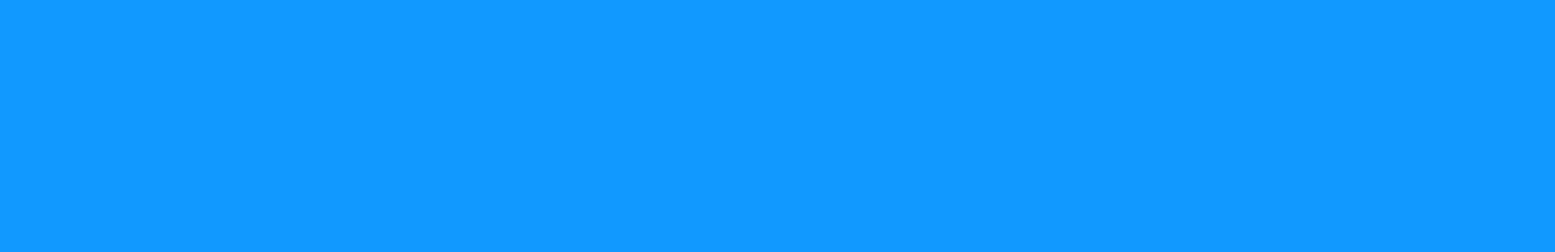
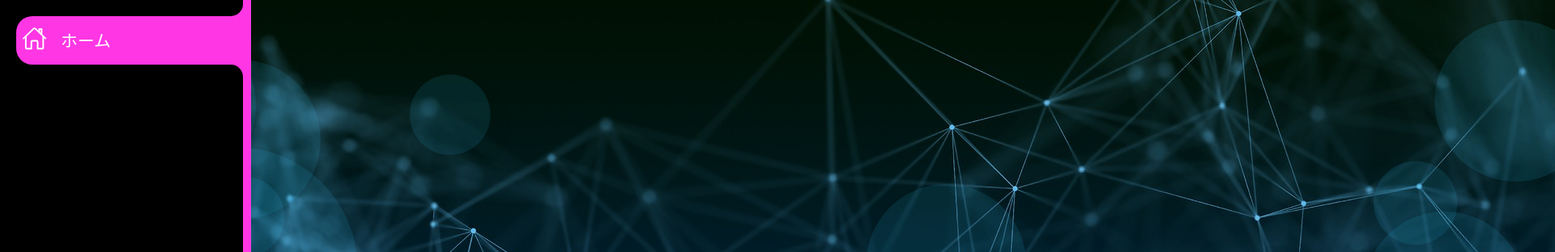
Before and after one commit to tan1mura/deno-shiritori, a plain HTML site: page public/index.html in a window 1280 px wide. Shown: the top 312 px of the page at 81% size, 1920 px wide, since content can reach past the window. Drawn offline with nearby package versions, Linux system fonts and the light colour scheme.

Commit message:
add animation

```diff
--- /dev/null
+++ b/public/header.css
@@ -0,0 +1,105 @@
+* {
+    margin: 0;
+    padding: 0;
+    box-sizing: border-box;
+  }
+
+  body {
+    height: 100vh;
+    overflow: hidden;
+  }
+
+  .navigation {
+    position: relative;
+    height: 100vh;
+    width: 70px;
+    background-color: rgb(0, 0, 0);
+    box-shadow: 10px 0 0 #ff36e4;
+    border-left: 10px solid rgb(0, 0, 0);
+    overflow-x: hidden;
+    transition: all 0.5s;
+    z-index: 100;
+  }
+
+  .navigation:hover {
+    width: 300px;
+  }
+
+  .navigation ul {
+    position: absolute;
+    top: 0;
+    left: 0;
+    width: 100%;
+    padding-top: 20px;
+    padding-left: 10px;
+  }
+
+  .navigation ul li {
+    list-style: none;
+    display: block;
+    position: relative;
+    width: 100%;
+    border-radius: 15px;
+  }
+
+  .navigation ul li:hover {
+    background-color: #20272c5e;
+  }
+
+  .navigation ul li.active {
+    background-color: #ff36e4;
+    border-top-left-radius: 20px;
+    border-bottom-left-radius: 20px;
+  }
+
+  .navigation ul li a {
+    display: block;
+    position: relative;
+    text-decoration: none;
+    color: rgb(255, 255, 255);
+    width: 100%;
+    display: flex;
+    font-size: 1.3rem;
+  }
+
+
+  .navigation ul li.active a::before {
+    content: "";
+    position: absolute;
+    width: 30px;
+    height: 30px;
+    top: -30px;
+    right: 0;
+    border-radius: 50%;
+    box-shadow: 15px 15px 0 #ff36e4;
+  }
+
+  .navigation ul li.active a::after {
+    content: "";
+    position: absolute;
+    width: 30px;
+    height: 30px;
+    top: 60px;
+    right: 0;
+    border-radius: 50%;
+    box-shadow: 15px -15px 0 #ff36e4;
+  }
+
+  .navigation ul li a .icon {
+    display: block;
+    min-width: 45px;
+    height: 60px;
+    line-height: 70px;
+    text-align: center;
+  }
+
+  .navigation ul li a .icon ion-icon {
+    font-size: 1.5em;
+  }
+
+  .navigation ul li a .title {
+    padding-left: 10px;
+    height: 60px;
+    line-height: 60px;
+    white-space: nowrap;
+  }
--- a/public/index.html
+++ b/public/index.html
@@ -1,23 +1,86 @@
 <!DOCTYPE html>
-<html lang="ja">
-<head>
-    <meta charset="UTF-8">
-    <meta http-equiv="X-UA-Compatible" content="IE=edge">
-    <meta name="viewport" content="width=device-width, initial-scale=1.0">
-    <title>Document</title>
-    <link rel="stylesheet" href="./styles.css">
-    <link href="https://cdn.jsdelivr.net/npm/bootstrap@5.0.2/dist/css/bootstrap.min.css" rel="stylesheet" integrity="sha384-EVSTQN3/azprG1Anm3QDgpJLIm9Nao0Yz1ztcQTwFspd3yD65VohhpuuCOmLASjC" crossorigin="anonymous">
-</head>
-<body class="bg-light">
-    <canvas id="canvas"></canvas>
+<html lang="en">
+  <head>
+    <meta charset="UTF-8" />
+    <meta http-equiv="X-UA-Compatible" content="IE=edge" />
+    <meta name="viewport" content="width=device-width, initial-scale=1.0" />
+    <title>しりとり</title>
+    <link rel="stylesheet" href="./header.css" />
+    <link rel="stylesheet" href="./style.css">
+    <link delay href="https://cdn.jsdelivr.net/npm/bootstrap@5.0.2/dist/css/bootstrap.min.css" rel="stylesheet" integrity="sha384-EVSTQN3/azprG1Anm3QDgpJLIm9Nao0Yz1ztcQTwFspd3yD65VohhpuuCOmLASjC" crossorigin="anonymous">
+  </head>
+  <body>
+    <div class="navigation">
+      <ul>
+        <li class="list active">
+          <a href="#">
+            <span class="icon"><ion-icon name="home-outline"></ion-icon></span>
+            <span class="title">ホーム</span>
+          </a>
+        </li>
+      </ul>
+    </div>
+
     <div class="container w-75">
-        <h1 class="text-center" text-info my-4>しりとり</h1>
-        <form id="form" class="mb-4">
+        <h1 class="text-center text-info my-4">しりとり</h1>
+        <form id="form" name="sampleform" class="mb-4">
+          <div class="form1">
             <input type="text" id="input" class="form-control" placeholder="次の言葉を入力" autocomplete="off">
+            <input type="button" value="リセット" class="btn btn-primary w-auto mt-2" onclick="window.location.reload()">
+          </div>
         </form>
         <ul class="list-group text-secondary" id="ul"></ul>
     </div>
+
     <script src="./index.js"></script>
 
-</body>
+    <script
+      type="module"
+      src="https://unpkg.com/ionicons@5.5.2/dist/ionicons/ionicons.esm.js"
+    ></script>
+    <script>
+      const list = document.querySelectorAll(".list");
+      console.log(list);
+      function activeLink() {
+        list.forEach((item) =>
+          // console.log(item);
+          item.classList.remove("active")
+        );
+        this.classList.add("active");
+      }
+
+      list.forEach((item) => {
+        item.addEventListener("click", activeLink);
+      });
+    </script>
+
+    <script src="./anime.min.js"></script>
+    <script>
+      const container = document.querySelector(".container");
+      for(var i = 0; i <= 50; i++){
+        const blocks = document.createElement("div");
+        blocks.classList.add("block");
+        container.appendChild(blocks);
+      }
+      function animateBlocks(){
+        anime({
+          targets: ".block",
+          translateX: function(){
+            return anime.random(-800, 1500);
+          },
+          translateY: function(){
+            return anime.random(-500, 500);
+          },
+          scale: function(){
+            return anime.random(1, 3);
+          },
+          duration: 2500,
+          delay: anime.stagger(15),
+          complete: animateBlocks,
+        });
+      }
+
+      animateBlocks();
+    </script>
+  </body>
 </html>
--- a/public/index.js
+++ b/public/index.js
@@ -1,31 +1,9 @@
-const c = document.getElementById("canvas");
-const ctx = c.getContext("2d");
-c.width = 1920;
-c.height = 650;
-ctx.globalCompositeOperation = "source-over";
-function loop() {
-    ctx.fillStyle = "#19f";
-    ctx.fillRect(0, 0, c.width, c.height);
-    ctx.fillStyle = "#8b4513";
-    ctx.fillRect(0, 500, c.width, c.height);
-}
-function draw_takashi() {
-    let i = 0;
-    i += 30;
-    var takashi1 = new Image();
-    takashi1.src="takashi1.png";
-    takashi1.onload = function(){
-        ctx.rotate(Math.PI / 180 * i);
-        ctx.drawImage(takashi1, 300, 250, 150, 125);
-    }
-}
-loop();
-draw_takashi();
-//---------------------------------------------------------------------------------------------------------------------------------------------------
 const form = document.getElementById("form");
 const input = document.getElementById("input");
 const ul = document.getElementById("ul");
+
 let beforeword = "しりとり";
+
 form.addEventListener("submit", function(event) {
     event.preventDefault();
     if (input.value.length > 0 && beforeword.slice(-1) === input.value.charAt(0) && input.value.match(/^[ぁ-ん]+$/) ){
@@ -45,12 +23,14 @@ function add() {                                //下に履歴を書く
     li.classList.add("list-gloup-item");
     ul.appendChild(li);
 }
+
 input.addEventListener("keyup", function () {   //平仮名だけ入力
     if( this.value.match(/^[ぁ-ん]+$/) ){
         this.blur();
         this.focus();
     }
 });
+
 input.addEventListener('input', () => {
     const inputCheck = /\s+/g // 空白の正規表現
     const value = input.value
--- /dev/null
+++ b/public/style.css
@@ -0,0 +1,29 @@
+* {
+    margin: 0;
+    padding: 0;
+    box-sizing: border-box;
+  }
+
+  body {
+    display: flex;
+    align-items: center;
+    min-height: 100vh;
+    background-image: url(net.jpg);
+    position: relative;
+  }
+
+  .block {
+    opacity: 0.1;
+    position: absolute;
+    width: 100px;
+    height: 100px;
+    border-radius: 50%;
+    background: rgb(48, 203, 255);
+    box-shadow: 10px 10px 50px rgba(0, 0, 0, 0.2);
+    z-index: 1;
+  }
+
+  .form {
+    position: absolute;
+    z-index: 1000;
+  }
```
Also changed, not shown: server.js (+3 -21 lines), public/anime.min.js (added), public/net.jpg (added), public/styles.css (deleted), public/takashi1.png (deleted), 1 other file.
